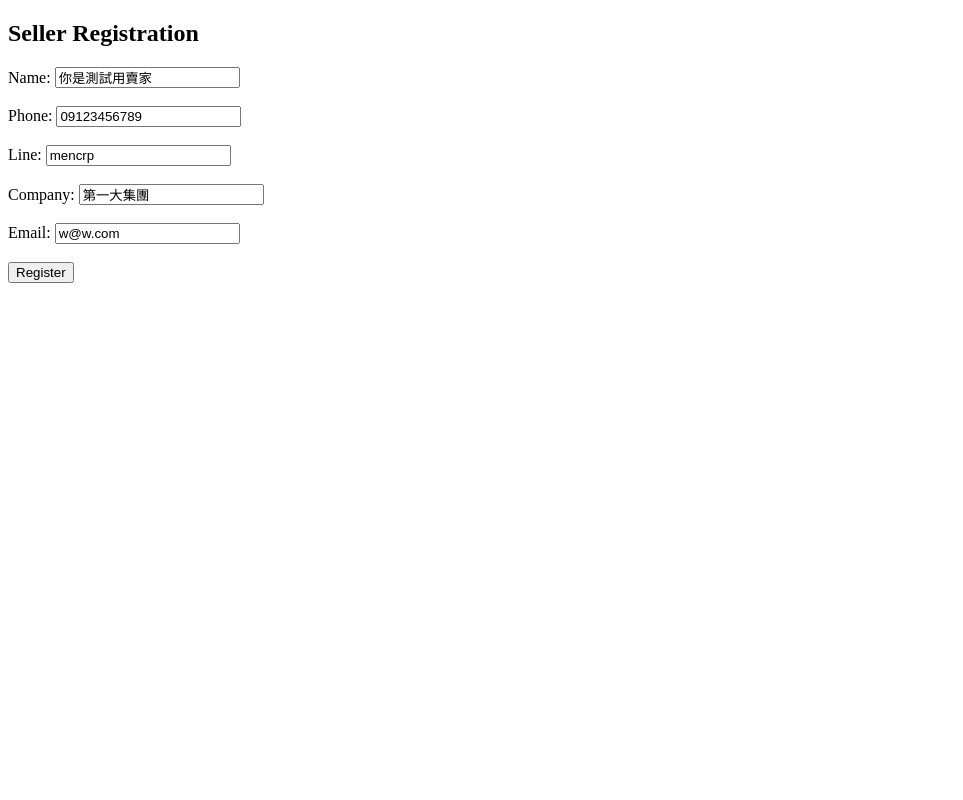
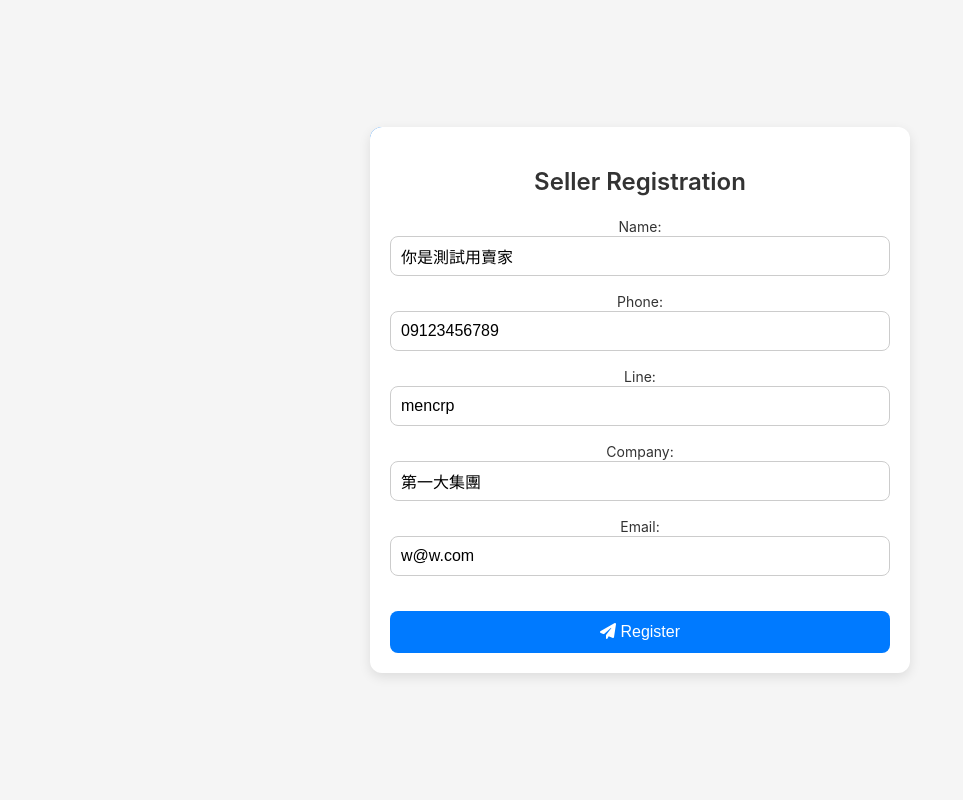
Before and after one commit to Xiaobonor/6573Realty, a Flask app: template app/templates/seller/seller_register.html in a window 1280 px wide. Shown: the whole page, without its empty margins (0-963 px from the left). Run offline with Flask 3, Linux system fonts and the light colour scheme; the template is opened without the code that fills it, so the values that code supplies are empty; some libraries are stand-ins or nearby versions.

Commit message:
seller register page update

```diff
--- /dev/null
+++ b/app/static/seller/script.js
@@ -0,0 +1,28 @@
+// app/static/seller/script.js
+document.getElementById('sellerForm').addEventListener('submit', async function (event) {
+    event.preventDefault();
+
+    const data = {
+        name: document.getElementById('name').value,
+        phone: document.getElementById('phone').value,
+        line: document.getElementById('line').value,
+        company: document.getElementById('company').value,
+        email: document.getElementById('email').value
+    };
+
+    const response = await fetch('/api/v1/seller/register_seller', {
+        method: 'POST',
+        headers: {
+            'Content-Type': 'application/json'
+        },
+        body: JSON.stringify(data)
+    });
+
+    const result = await response.json();
+    if (response.ok) {
+        alert('Seller registered successfully');
+        window.location.href = '/';
+    } else {
+        alert(`Error: ${result.error}`);
+    }
+});
--- /dev/null
+++ b/app/static/seller/style.css
@@ -0,0 +1,158 @@
+/* app/static/seller/style.css */
+body {
+    font-family: -apple-system, BlinkMacSystemFont, "Segoe UI", Roboto, "Helvetica Neue", Arial, sans-serif;
+    background-color: #f5f5f5;
+    color: #333;
+    margin: 0;
+    padding: 0;
+    display: flex;
+    justify-content: center;
+    align-items: center;
+    height: 100vh;
+}
+
+.container {
+    background: #fff;
+    border-radius: 12px;
+    box-shadow: 0 4px 12px rgba(0, 0, 0, 0.1);
+    padding: 20px;
+    width: 100%;
+    max-width: 500px;
+    text-align: center;
+    animation: fadeIn 1s ease-in-out;
+    position: relative;
+    overflow: hidden;
+}
+
+.container:before {
+    content: '';
+    position: absolute;
+    top: -75px;
+    left: -75px;
+    width: 150px;
+    height: 150px;
+    background-color: #007aff;
+    border-radius: 50%;
+    z-index: -1;
+    animation: pulse 2s infinite;
+}
+
+h2 {
+    margin-bottom: 20px;
+    font-weight: 600;
+    animation: slideIn 0.5s ease-in-out;
+}
+
+form {
+    display: flex;
+    flex-direction: column;
+}
+
+label {
+    margin: 10px 0 5px;
+    font-size: 14px;
+    opacity: 0;
+    animation: fadeInUp 0.5s ease-in-out forwards;
+}
+
+input[type="text"],
+input[type="email"] {
+    padding: 10px;
+    border-radius: 8px;
+    border: 1px solid #ccc;
+    font-size: 16px;
+    width: 100%;
+    box-sizing: border-box;
+    transition: border-color 0.3s;
+    opacity: 0;
+    animation: fadeInUp 0.5s ease-in-out forwards;
+    animation-delay: 0.3s;
+}
+
+input[type="text"]:focus,
+input[type="email"]:focus {
+    border-color: #007aff;
+    outline: none;
+}
+
+button {
+    margin-top: 20px;
+    padding: 12px;
+    border: none;
+    border-radius: 8px;
+    background-color: #007aff;
+    color: #fff;
+    font-size: 16px;
+    cursor: pointer;
+    transition: background-color 0.3s, transform 0.3s;
+    opacity: 0;
+    animation: fadeInUp 0.5s ease-in-out forwards;
+    animation-delay: 0.6s;
+}
+
+button:hover {
+    background-color: #005bb5;
+    transform: scale(1.05);
+}
+
+.input-group {
+    position: relative;
+    margin-bottom: 15px;
+}
+
+.input-group i {
+    position: absolute;
+    top: 50%;
+    left: 10px;
+    transform: translateY(-50%);
+    color: #999;
+    transition: color 0.3s;
+}
+
+.input-group input:focus + i {
+    color: #007aff;
+}
+
+input {
+    padding-left: 30px;
+}
+
+@keyframes fadeIn {
+    from {
+        opacity: 0;
+    }
+    to {
+        opacity: 1;
+    }
+}
+
+@keyframes slideIn {
+    from {
+        transform: translateY(-20px);
+        opacity: 0;
+    }
+    to {
+        transform: translateY(0);
+        opacity: 1;
+    }
+}
+
+@keyframes fadeInUp {
+    from {
+        transform: translateY(20px);
+        opacity: 0;
+    }
+    to {
+        transform: translateY(0);
+        opacity: 1;
+    }
+}
+
+@keyframes pulse {
+    0%, 100% {
+        transform: scale(1);
+    }
+    50% {
+        transform: scale(1.1);
+    }
+}
--- a/app/templates/seller/seller_register.html
+++ b/app/templates/seller/seller_register.html
@@ -4,55 +4,46 @@
     <meta charset="UTF-8">
     <meta name="viewport" content="width=device-width, initial-scale=1.0">
     <title>Seller Registration</title>
+    <link rel="stylesheet" href="https://cdnjs.cloudflare.com/ajax/libs/font-awesome/6.1.1/css/all.min.css">
+    <link rel="stylesheet" href="{{ url_for('static', filename='seller/style.css') }}">
 </head>
 <body>
 
     {% include 'partials/popup.html' %}
     {% include 'partials/notification.html' %}
 
+    <div class="container">
         <h2>Seller Registration</h2>
         <form id="sellerForm">
+            <div class="input-group">
+                <i class="fa fa-user"></i>
                 <label for="name">Name:</label>
-        <input type="text" id="name" name="name" value="你是測試用賣家" required><br><br>
+                <input type="text" id="name" name="name" value="你是測試用賣家" required>
+            </div>
+            <div class="input-group">
+                <i class="fa fa-phone"></i>
                 <label for="phone">Phone:</label>
-        <input type="text" id="phone" name="phone" value="09123456789" required><br><br>
+                <input type="text" id="phone" name="phone" value="09123456789" required>
+            </div>
+            <div class="input-group">
+                <i class="fa fa-comments"></i>
                 <label for="line">Line:</label>
-        <input type="text" id="line" name="line" value="mencrp" required><br><br>
+                <input type="text" id="line" name="line" value="mencrp" required>
+            </div>
+            <div class="input-group">
+                <i class="fa fa-building"></i>
                 <label for="company">Company:</label>
-        <input type="text" id="company" name="company" value="第一大集團" required><br><br>
+                <input type="text" id="company" name="company" value="第一大集團" required>
+            </div>
+            <div class="input-group">
+                <i class="fa fa-envelope"></i>
                 <label for="email">Email:</label>
-        <input type="email" id="email" name="email" value="w@w.com" required><br><br>
-        <button type="submit">Register</button>
+                <input type="email" id="email" name="email" value="w@w.com" required>
+            </div>
+            <button type="submit"><i class="fa fa-paper-plane"></i> Register</button>
         </form>
+    </div>
 
-    <script>
-        document.getElementById('sellerForm').addEventListener('submit', async function(event) {
-            event.preventDefault();
-
-            const data = {
-                name: document.getElementById('name').value,
-                phone: document.getElementById('phone').value,
-                line: document.getElementById('line').value,
-                company: document.getElementById('company').value,
-                email: document.getElementById('email').value
-            };
-
-            const response = await fetch('/api/v1/seller/register_seller', {
-                method: 'POST',
-                headers: {
-                    'Content-Type': 'application/json'
-                },
-                body: JSON.stringify(data)
-            });
-
-            const result = await response.json();
-            if (response.ok) {
-                alert('Seller registered successfully');
-                window.location.href = '/';
-            } else {
-                alert(`Error: ${result.error}`);
-            }
-        });
-    </script>
+<script src="{{ url_for('static', filename='seller/script.js') }}"></script>
 </body>
 </html>
```
Lines whose indentation alone changed are shown as unchanged.
